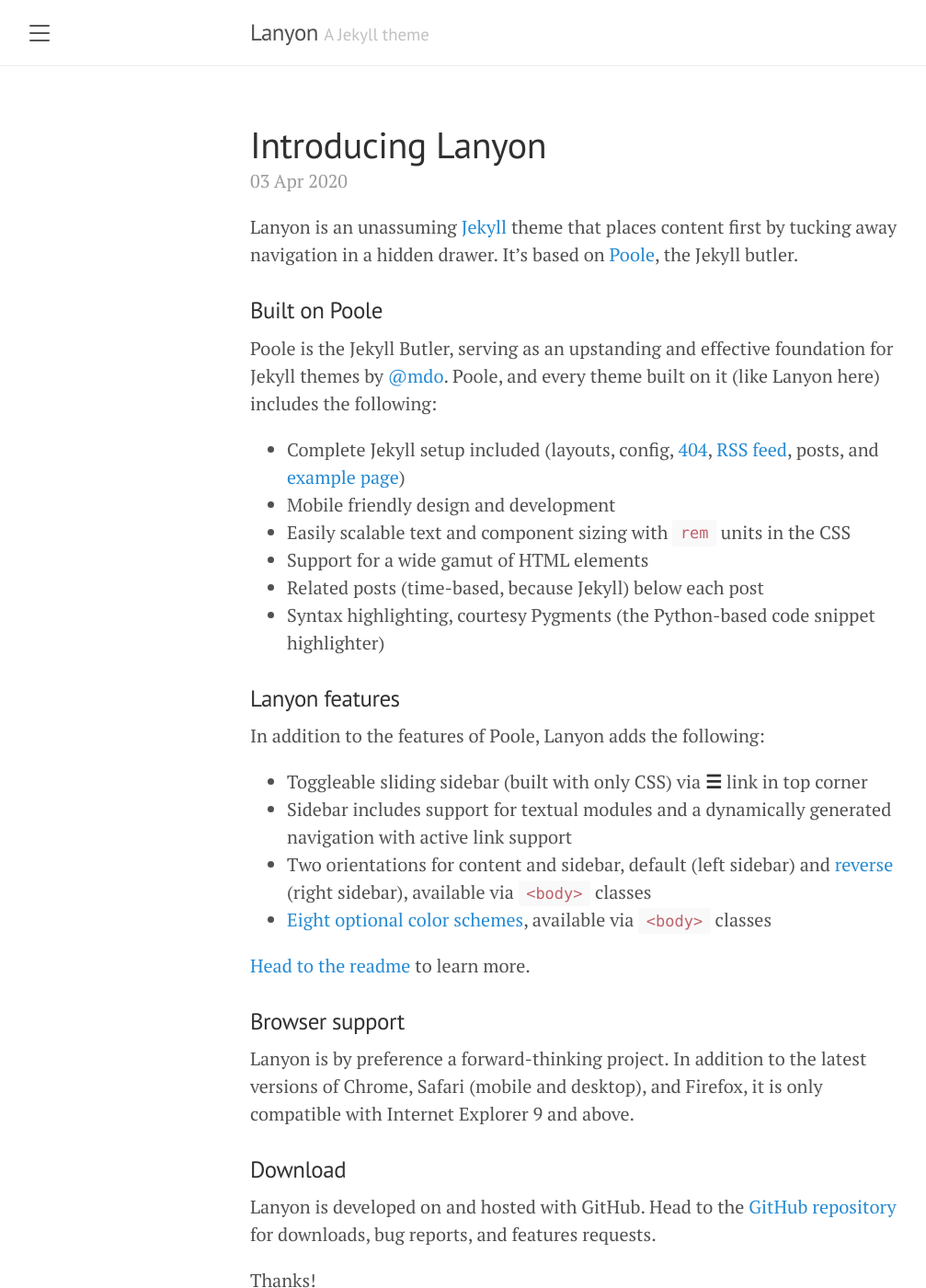
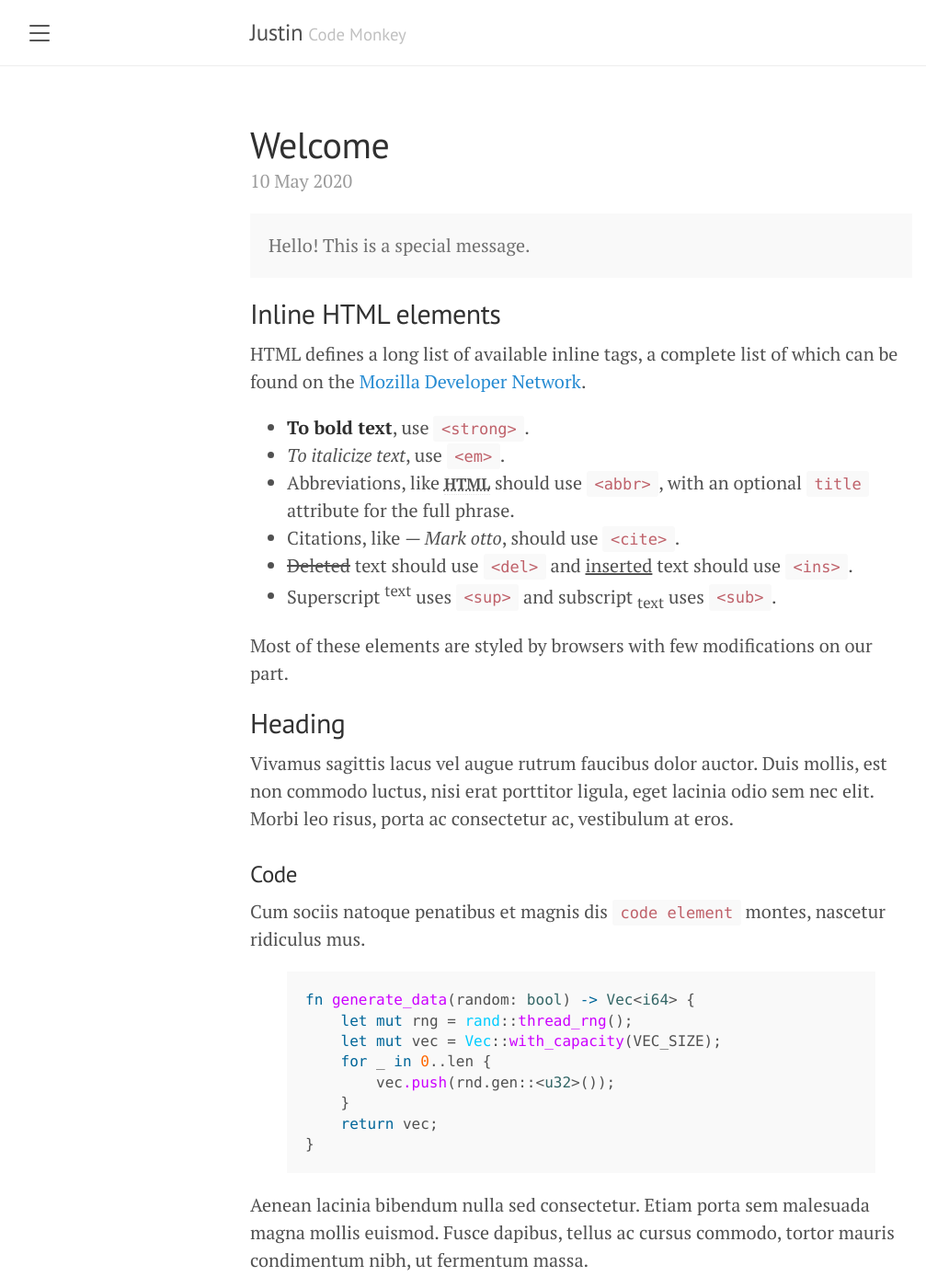
Before and after one commit to jqphu/blog, a Jekyll site: the page built from index.html, in a window 1280 px wide and 1400 px high. Shown: the whole window at 92% size, without its empty margins (8-1015 px from the left). Built offline with Jekyll 4.4.1, drawn with Linux system fonts in a browser that asks for light colours; the list of posts is cut into pages by our own code; some of the changed text lies outside the part shown.

Commit message:
Add a basic test post with rust syntax highlighting

```diff
--- a/_config.yml
+++ b/_config.yml
@@ -1,7 +1,7 @@
 # Setup
-title:               Lanyon
-tagline:             'A Jekyll theme'
-description:         'A reserved <a href="https://jekyllrb.com" target="_blank">Jekyll</a> theme that places the utmost gravity on content with a hidden drawer. Made by <a href="https://twitter.com/mdo" target="_blank">@mdo</a>.'
+title:               Justin
+tagline:             'Code Monkey'
+description:         'I write code and sometimes it compiles.'
 url:                 https://jqphu.github.io
 baseurl:             ''
 paginate:            5
@@ -9,14 +9,16 @@
 
 # About/contact
 author:
-  name:              Mark Otto
-  url:               https://twitter.com/mdo
-  email:             markdotto@gmail.com
+  name:              Justin Phu
+  url:               https://jqphu.dev
+  email:             justinqphu@gmail.com
 
 # Gems
 plugins:
   - jekyll-paginate
 
+highlighter: rouge
+
 # Custom vars
 version:             1.1.0
 google_analytics_id: #UA-XXXX-Y
--- a/_posts/2020-04-01-whats-jekyll.md
+++ /dev/null
@@ -1,12 +0,0 @@
----
-layout: post
-title: What's Jekyll?
----
-
-[Jekyll](https://jekyllrb.com) is a static site generator, an open-source tool for creating simple yet powerful websites of all shapes and sizes. From [the project's readme](https://github.com/mojombo/jekyll/blob/master/README.markdown):
-
-  > Jekyll is a simple, blog aware, static site generator. It takes a template directory [...] and spits out a complete, static website suitable for serving with Apache or your favorite web server. This is also the engine behind GitHub Pages, which you can use to host your project’s page or blog right here from GitHub.
-
-It's an immensely useful tool and one we encourage you to use here with Lanyon.
-
-Find out more by [visiting the project on GitHub](https://github.com/mojombo/jekyll).
--- a/_posts/2020-04-02-example-content.md
+++ /dev/null
@@ -1,122 +0,0 @@
----
-layout: post
-title: Example content
----
-
-
-<div class="message">
-  Howdy! This is an example blog post that shows several types of HTML content supported in this theme.
-</div>
-
-Cum sociis natoque penatibus et magnis <a href="#">dis parturient montes</a>, nascetur ridiculus mus. *Aenean eu leo quam.* Pellentesque ornare sem lacinia quam venenatis vestibulum. Sed posuere consectetur est at lobortis. Cras mattis consectetur purus sit amet fermentum.
-
-> Curabitur blandit tempus porttitor. Nullam quis risus eget urna mollis ornare vel eu leo. Nullam id dolor id nibh ultricies vehicula ut id elit.
-
-Etiam porta **sem malesuada magna** mollis euismod. Cras mattis consectetur purus sit amet fermentum. Aenean lacinia bibendum nulla sed consectetur.
-
-## Inline HTML elements
-
-HTML defines a long list of available inline tags, a complete list of which can be found on the [Mozilla Developer Network](https://developer.mozilla.org/en-US/docs/Web/HTML/Element).
-
-- **To bold text**, use `<strong>`.
-- *To italicize text*, use `<em>`.
-- Abbreviations, like <abbr title="HyperText Markup Langage">HTML</abbr> should use `<abbr>`, with an optional `title` attribute for the full phrase.
-- Citations, like <cite>&mdash; Mark otto</cite>, should use `<cite>`.
-- <del>Deleted</del> text should use `<del>` and <ins>inserted</ins> text should use `<ins>`.
-- Superscript <sup>text</sup> uses `<sup>` and subscript <sub>text</sub> uses `<sub>`.
-
-Most of these elements are styled by browsers with few modifications on our part.
-
-## Heading
-
-Vivamus sagittis lacus vel augue rutrum faucibus dolor auctor. Duis mollis, est non commodo luctus, nisi erat porttitor ligula, eget lacinia odio sem nec elit. Morbi leo risus, porta ac consectetur ac, vestibulum at eros.
-
-### Code
-
-Cum sociis natoque penatibus et magnis dis `code element` montes, nascetur ridiculus mus.
-
-{% highlight js %}
-// Example can be run directly in your JavaScript console
-
-// Create a function that takes two arguments and returns the sum of those arguments
-var adder = new Function("a", "b", "return a + b");
-
-// Call the function
-adder(2, 6);
-// > 8
-{% endhighlight %}
-
-Aenean lacinia bibendum nulla sed consectetur. Etiam porta sem malesuada magna mollis euismod. Fusce dapibus, tellus ac cursus commodo, tortor mauris condimentum nibh, ut fermentum massa.
-
-### Lists
-
-Cum sociis natoque penatibus et magnis dis parturient montes, nascetur ridiculus mus. Aenean lacinia bibendum nulla sed consectetur. Etiam porta sem malesuada magna mollis euismod. Fusce dapibus, tellus ac cursus commodo, tortor mauris condimentum nibh, ut fermentum massa justo sit amet risus.
-
-* Praesent commodo cursus magna, vel scelerisque nisl consectetur et.
-* Donec id elit non mi porta gravida at eget metus.
-* Nulla vitae elit libero, a pharetra augue.
-
-Donec ullamcorper nulla non metus auctor fringilla. Nulla vitae elit libero, a pharetra augue.
-
-1. Vestibulum id ligula porta felis euismod semper.
-2. Cum sociis natoque penatibus et magnis dis parturient montes, nascetur ridiculus mus.
-3. Maecenas sed diam eget risus varius blandit sit amet non magna.
-
-Cras mattis consectetur purus sit amet fermentum. Sed posuere consectetur est at lobortis.
-
-<dl>
-  <dt>HyperText Markup Language (HTML)</dt>
-  <dd>The language used to describe and define the content of a Web page</dd>
-
-  <dt>Cascading Style Sheets (CSS)</dt>
-  <dd>Used to describe the appearance of Web content</dd>
-
-  <dt>JavaScript (JS)</dt>
-  <dd>The programming language used to build advanced Web sites and applications</dd>
-</dl>
-
-Integer posuere erat a ante venenatis dapibus posuere velit aliquet. Morbi leo risus, porta ac consectetur ac, vestibulum at eros. Nullam quis risus eget urna mollis ornare vel eu leo.
-
-### Tables
-
-Aenean lacinia bibendum nulla sed consectetur. Lorem ipsum dolor sit amet, consectetur adipiscing elit.
-
-<table>
-  <thead>
-    <tr>
-      <th>Name</th>
-      <th>Upvotes</th>
-      <th>Downvotes</th>
-    </tr>
-  </thead>
-  <tfoot>
-    <tr>
-      <td>Totals</td>
-      <td>21</td>
-      <td>23</td>
-    </tr>
-  </tfoot>
-  <tbody>
-    <tr>
-      <td>Alice</td>
-      <td>10</td>
-      <td>11</td>
-    </tr>
-    <tr>
-      <td>Bob</td>
-      <td>4</td>
-      <td>3</td>
-    </tr>
-    <tr>
-      <td>Charlie</td>
-      <td>7</td>
-      <td>9</td>
-    </tr>
-  </tbody>
-</table>
-
-Nullam id dolor id nibh ultricies vehicula ut id elit. Sed posuere consectetur est at lobortis. Nullam quis risus eget urna mollis ornare vel eu leo.
-
------
-
-Want to see something else added? <a href="https://github.com/poole/poole/issues/new">Open an issue.</a>
--- a/_posts/2020-04-03-introducing-lanyon.md
+++ /dev/null
@@ -1,38 +0,0 @@
----
-layout: post
-title: Introducing Lanyon
----
-
-Lanyon is an unassuming [Jekyll](http://jekyllrb.com) theme that places content first by tucking away navigation in a hidden drawer. It's based on [Poole](http://getpoole.com), the Jekyll butler.
-
-### Built on Poole
-
-Poole is the Jekyll Butler, serving as an upstanding and effective foundation for Jekyll themes by [@mdo](https://twitter.com/mdo). Poole, and every theme built on it (like Lanyon here) includes the following:
-
-* Complete Jekyll setup included (layouts, config, [404](/404), [RSS feed](/atom.xml), posts, and [example page](/about))
-* Mobile friendly design and development
-* Easily scalable text and component sizing with `rem` units in the CSS
-* Support for a wide gamut of HTML elements
-* Related posts (time-based, because Jekyll) below each post
-* Syntax highlighting, courtesy Pygments (the Python-based code snippet highlighter)
-
-### Lanyon features
-
-In addition to the features of Poole, Lanyon adds the following:
-
-* Toggleable sliding sidebar (built with only CSS) via **☰** link in top corner
-* Sidebar includes support for textual modules and a dynamically generated navigation with active link support
-* Two orientations for content and sidebar, default (left sidebar) and [reverse](https://github.com/poole/lanyon#reverse-layout) (right sidebar), available via `<body>` classes
-* [Eight optional color schemes](https://github.com/poole/lanyon#themes), available via `<body>` classes
-
-[Head to the readme](https://github.com/poole/lanyon#readme) to learn more.
-
-### Browser support
-
-Lanyon is by preference a forward-thinking project. In addition to the latest versions of Chrome, Safari (mobile and desktop), and Firefox, it is only compatible with Internet Explorer 9 and above.
-
-### Download
-
-Lanyon is developed on and hosted with GitHub. Head to the <a href="https://github.com/poole/lanyon">GitHub repository</a> for downloads, bug reports, and features requests.
-
-Thanks!
--- /dev/null
+++ b/_posts/2020-05-10-intro.md
@@ -0,0 +1,116 @@
+---
+layout: post
+title: Welcome
+---
+
+
+<div class="message">
+Hello! This is a special message.
+</div>
+
+## Inline HTML elements
+
+HTML defines a long list of available inline tags, a complete list of which can be found on the [Mozilla Developer Network](https://developer.mozilla.org/en-US/docs/Web/HTML/Element).
+
+- **To bold text**, use `<strong>`.
+- *To italicize text*, use `<em>`.
+- Abbreviations, like <abbr title="HyperText Markup Langage">HTML</abbr> should use `<abbr>`, with an optional `title` attribute for the full phrase.
+- Citations, like <cite>&mdash; Mark otto</cite>, should use `<cite>`.
+- <del>Deleted</del> text should use `<del>` and <ins>inserted</ins> text should use `<ins>`.
+- Superscript <sup>text</sup> uses `<sup>` and subscript <sub>text</sub> uses `<sub>`.
+
+Most of these elements are styled by browsers with few modifications on our part.
+
+## Heading
+
+Vivamus sagittis lacus vel augue rutrum faucibus dolor auctor. Duis mollis, est non commodo luctus, nisi erat porttitor ligula, eget lacinia odio sem nec elit. Morbi leo risus, porta ac consectetur ac, vestibulum at eros.
+
+### Code
+
+Cum sociis natoque penatibus et magnis dis `code element` montes, nascetur ridiculus mus.
+
+{% highlight rust %}
+fn generate_data(random: bool) -> Vec<i64> {
+    let mut rng = rand::thread_rng();
+    let mut vec = Vec::with_capacity(VEC_SIZE);
+    for _ in 0..len {
+        vec.push(rnd.gen::<u32>());
+    }
+    return vec;
+}
+{% endhighlight %}
+
+Aenean lacinia bibendum nulla sed consectetur. Etiam porta sem malesuada magna mollis euismod. Fusce dapibus, tellus ac cursus commodo, tortor mauris condimentum nibh, ut fermentum massa.
+
+### Lists
+
+Cum sociis natoque penatibus et magnis dis parturient montes, nascetur ridiculus mus. Aenean lacinia bibendum nulla sed consectetur. Etiam porta sem malesuada magna mollis euismod. Fusce dapibus, tellus ac cursus commodo, tortor mauris condimentum nibh, ut fermentum massa justo sit amet risus.
+
+* Praesent commodo cursus magna, vel scelerisque nisl consectetur et.
+* Donec id elit non mi porta gravida at eget metus.
+* Nulla vitae elit libero, a pharetra augue.
+
+Donec ullamcorper nulla non metus auctor fringilla. Nulla vitae elit libero, a pharetra augue.
+
+1. Vestibulum id ligula porta felis euismod semper.
+2. Cum sociis natoque penatibus et magnis dis parturient montes, nascetur ridiculus mus.
+3. Maecenas sed diam eget risus varius blandit sit amet non magna.
+
+Cras mattis consectetur purus sit amet fermentum. Sed posuere consectetur est at lobortis.
+
+<dl>
+  <dt>HyperText Markup Language (HTML)</dt>
+  <dd>The language used to describe and define the content of a Web page</dd>
+
+  <dt>Cascading Style Sheets (CSS)</dt>
+  <dd>Used to describe the appearance of Web content</dd>
+
+  <dt>JavaScript (JS)</dt>
+  <dd>The programming language used to build advanced Web sites and applications</dd>
+</dl>
+
+Integer posuere erat a ante venenatis dapibus posuere velit aliquet. Morbi leo risus, porta ac consectetur ac, vestibulum at eros. Nullam quis risus eget urna mollis ornare vel eu leo.
+
+### Tables
+
+Aenean lacinia bibendum nulla sed consectetur. Lorem ipsum dolor sit amet, consectetur adipiscing elit.
+
+<table>
+  <thead>
+    <tr>
+      <th>Name</th>
+      <th>Upvotes</th>
+      <th>Downvotes</th>
+    </tr>
+  </thead>
+  <tfoot>
+    <tr>
+      <td>Totals</td>
+      <td>21</td>
+      <td>23</td>
+    </tr>
+  </tfoot>
+  <tbody>
+    <tr>
+      <td>Alice</td>
+      <td>10</td>
+      <td>11</td>
+    </tr>
+    <tr>
+      <td>Bob</td>
+      <td>4</td>
+      <td>3</td>
+    </tr>
+    <tr>
+      <td>Charlie</td>
+      <td>7</td>
+      <td>9</td>
+    </tr>
+  </tbody>
+</table>
+
+Nullam id dolor id nibh ultricies vehicula ut id elit. Sed posuere consectetur est at lobortis. Nullam quis risus eget urna mollis ornare vel eu leo.
+
+-----
+
+Want to see something else added? <a href="https://github.com/poole/poole/issues/new">Open an issue.</a>
```
